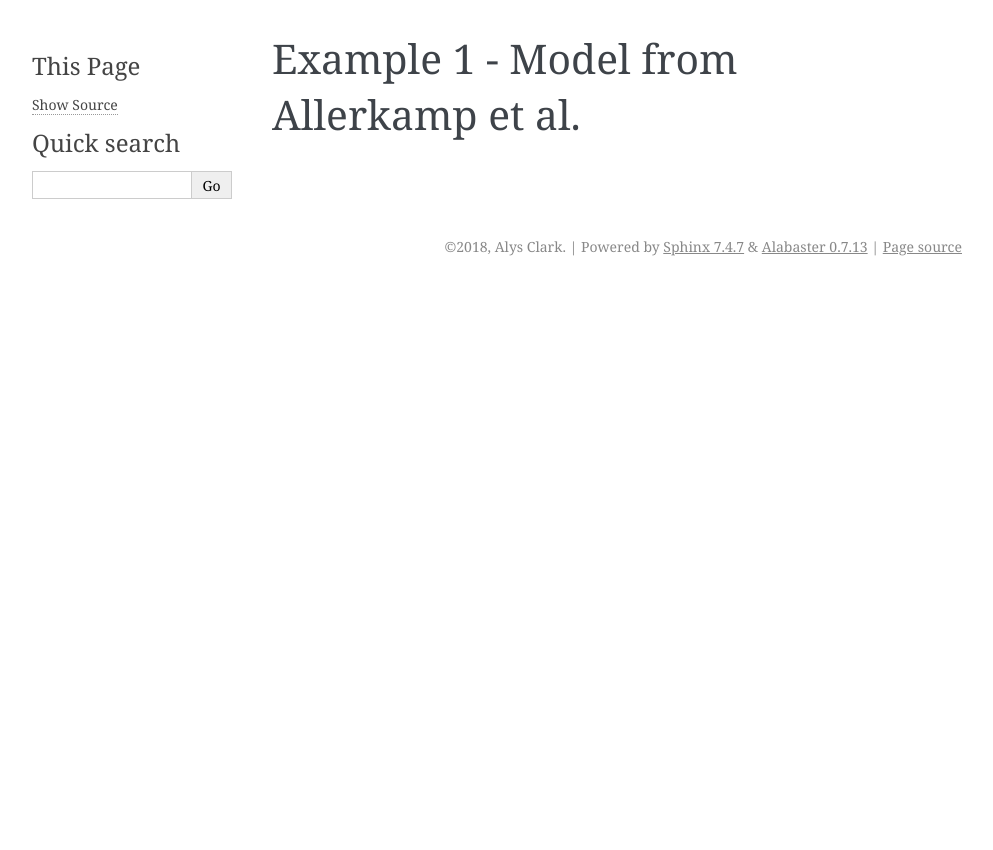
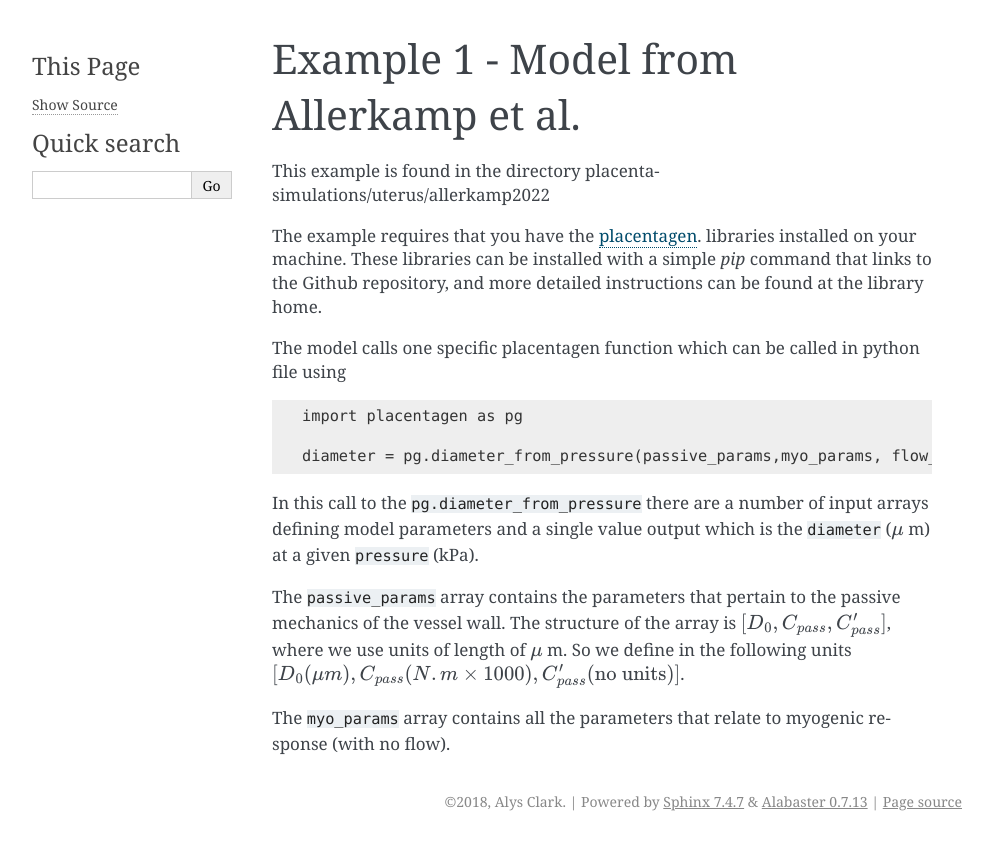
Before and after one commit to VirtualPregnancy/placenta-simulations, a Sphinx documentation site: the page built from documentation/source/Models/uterus/model1.rst, in a window 1280 px wide. Shown: the top 850 px of the page, without its empty margins (148-1141 px from the left). Built offline with Sphinx 7.4.7, drawn with Linux system fonts in a browser that asks for light colours.

Commit message:
new documentation

```diff
--- a/documentation/source/Models/uterus/model1.rst
+++ b/documentation/source/Models/uterus/model1.rst
@@ -1,3 +1,26 @@
 =======================================
 Example 1 - Model from Allerkamp et al.
 =======================================
+
+This example is found in the directory placenta-simulations/uterus/allerkamp2022
+
+The example requires that you have the `placentagen <https://github.com/VirtualPregnancy/placentagen>`_. libraries installed on your machine.
+These libraries can be installed with a simple *pip* command that links to the Github repository, and more detailed instructions can be found at the library home.
+
+The model calls one specific placentagen function which can be called in python file using
+
+
+.. code-block:: console
+
+    import placentagen as pg
+
+    diameter = pg.diameter_from_pressure(passive_params,myo_params, flow_params, fixed_flow_params, pressure,verbose)
+
+In this call to the :code:`pg.diameter_from_pressure` there are a number of input arrays defining model parameters and a single value output
+which is the :code:`diameter` (:math:`\mu` m) at a given :code:`pressure` (kPa).
+
+The :code:`passive_params` array contains the parameters that pertain to the passive mechanics of the vessel wall. The structure
+of the array is :math:`[D_0,C_{pass},C'_{pass}]`, where we use units of length of :math:`\mu` m. So we define in the following units
+:math:`[D_0 (\mu m),C_{pass} (N.m \times 1000),C'_{pass} \text{(no units)}]`.
+
+The :code:`myo_params` array contains all the parameters that relate to myogenic response (with no flow).
```
